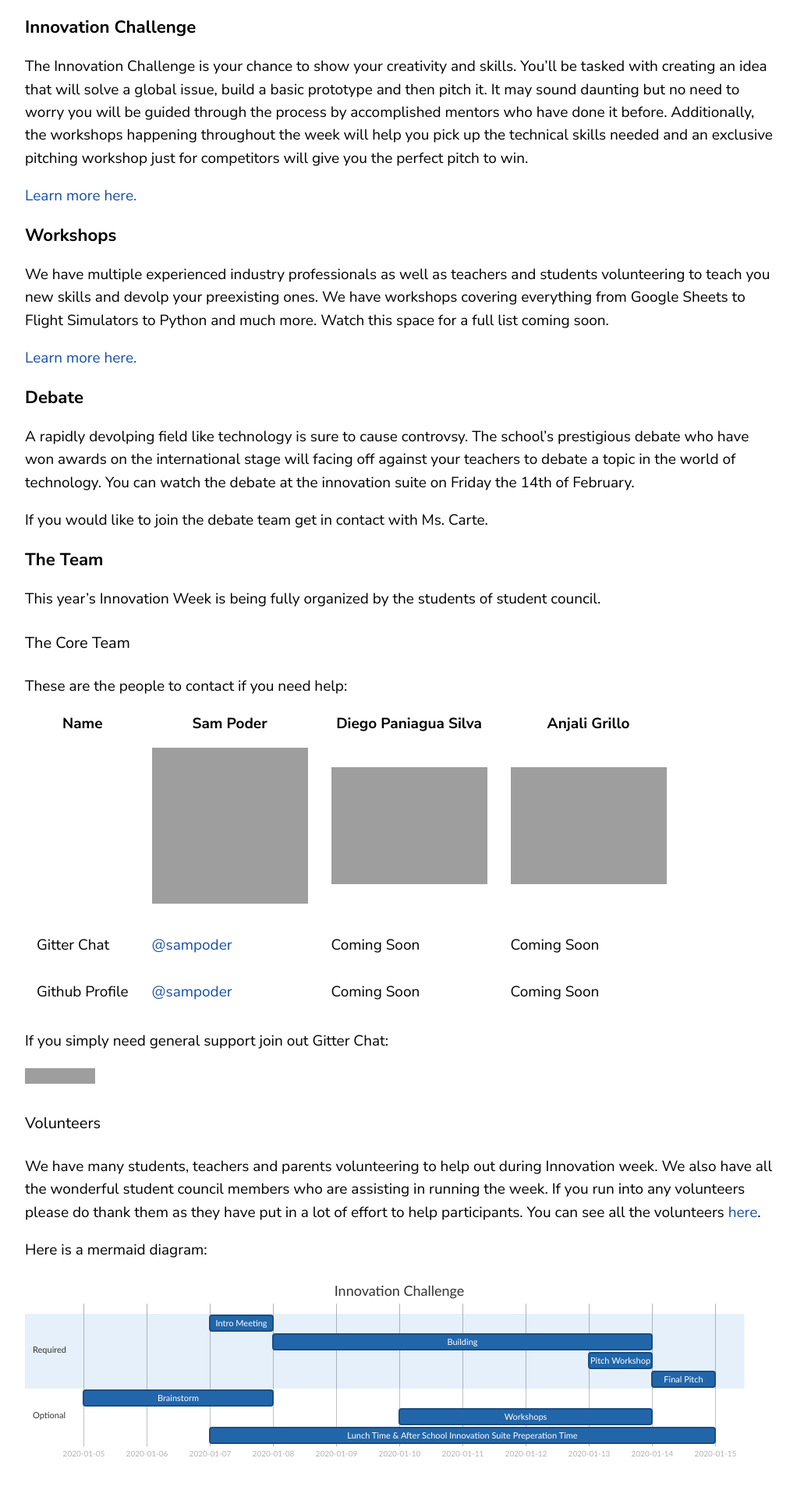
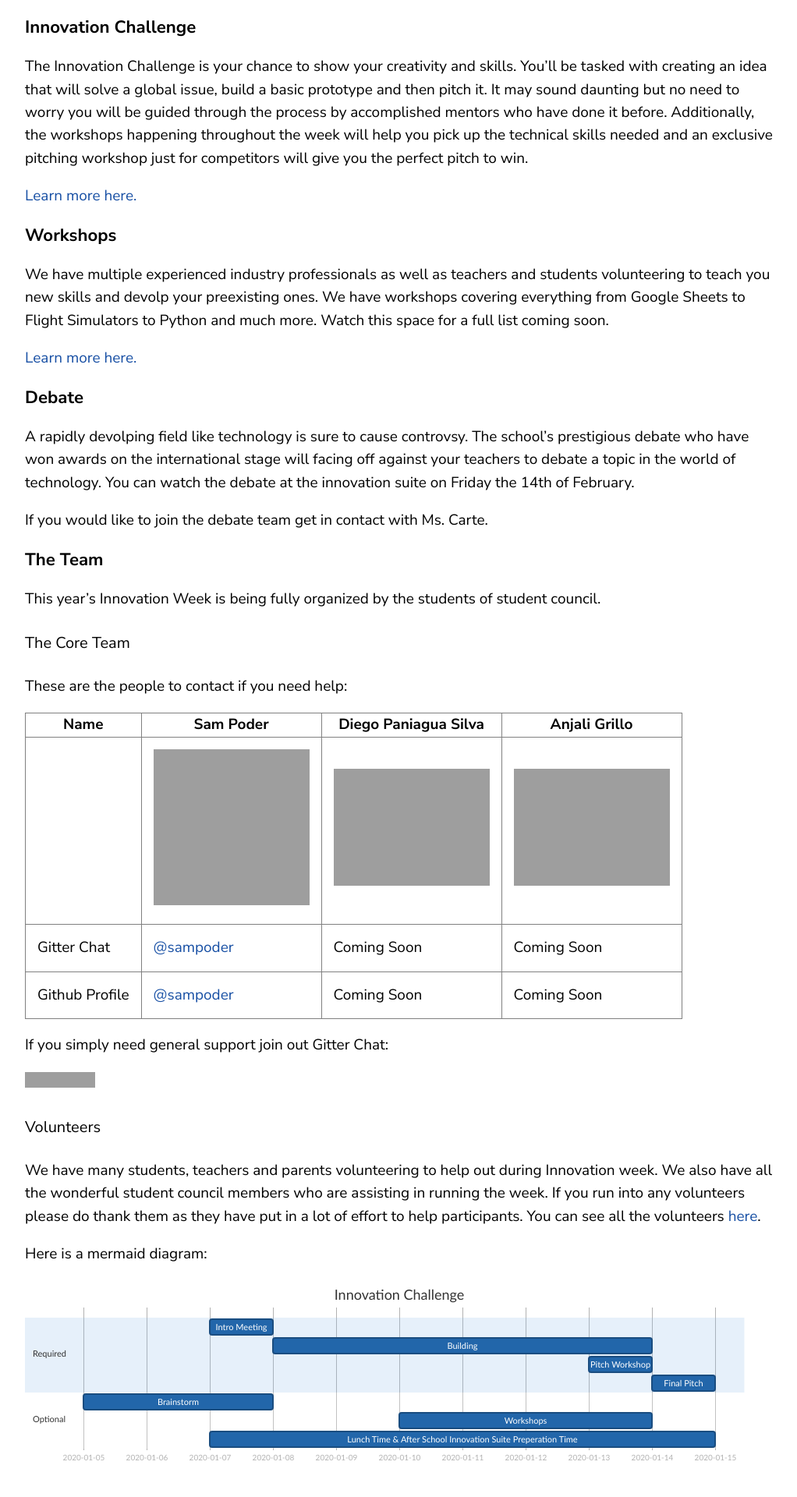
Before and after one commit to gemssingaporestudentcouncil/innovationweek2020, a Jekyll site: the page built from index.md, in a window 1280 px wide. Shown: the part 743-2663 px from the top of the page at 78% size, without its empty margins (68-1090 px from the left). Built offline with Jekyll 4.4.1, drawn with Linux system fonts in a browser that asks for light colours; grey boxes are pictures that could not be loaded.

Commit message:
Update index.md

```diff
--- a/index.md
+++ b/index.md
@@ -40,11 +40,36 @@ This year's Innovation Week is being fully organized by the students of student
 
 These are the people to contact if you need help:
 
-| Name  | Sam Poder |Diego Paniagua Silva |Anjali Grillo |
-| ------------- | ------------- | ------------- | ------------- |
-|  | <img src ="https://avatars3.githubusercontent.com/u/39828164?s=460&v=4" width="200">  | <img src ="https://gemssingaporestudentcouncil.github.io/assets/img/diego.jpg"  width="200">  | <img src ="https://gemssingaporestudentcouncil.github.io/assets/img/anjali.png" width="200">  |
-| Gitter Chat  | [@sampoder](https://gitter.im/sampoder)  | Coming Soon  | Coming Soon  |
-| Github Profile  | [@sampoder](https://github.com/sampoder)  | Coming Soon  | Coming Soon  |
+<table border="1" cellpadding="100">
+  <thead>
+    <tr>
+      <th>Name</th>
+      <th>Sam Poder</th>
+      <th>Diego Paniagua Silva</th>
+      <th>Anjali Grillo</th>
+    </tr>
+  </thead>
+  <tbody>
+    <tr>
+      <td>&nbsp;</td>
+      <td><img src="https://avatars3.githubusercontent.com/u/39828164?s=460&amp;v=4" width="200"></td>
+      <td><img src="https://gemssingaporestudentcouncil.github.io/assets/img/diego.jpg" width="200"></td>
+      <td><img src="https://gemssingaporestudentcouncil.github.io/assets/img/anjali.png" width="200"></td>
+    </tr>
+    <tr>
+      <td>Gitter Chat</td>
+      <td><a href="https://gitter.im/sampoder">@sampoder</a></td>
+      <td>Coming Soon</td>
+      <td>Coming Soon</td>
+    </tr>
+    <tr>
+      <td>Github Profile</td>
+      <td><a href="https://github.com/sampoder">@sampoder</a></td>
+      <td>Coming Soon</td>
+      <td>Coming Soon</td>
+    </tr>
+  </tbody>
+</table>
 
 If you simply need general support join out Gitter Chat:
 
```
